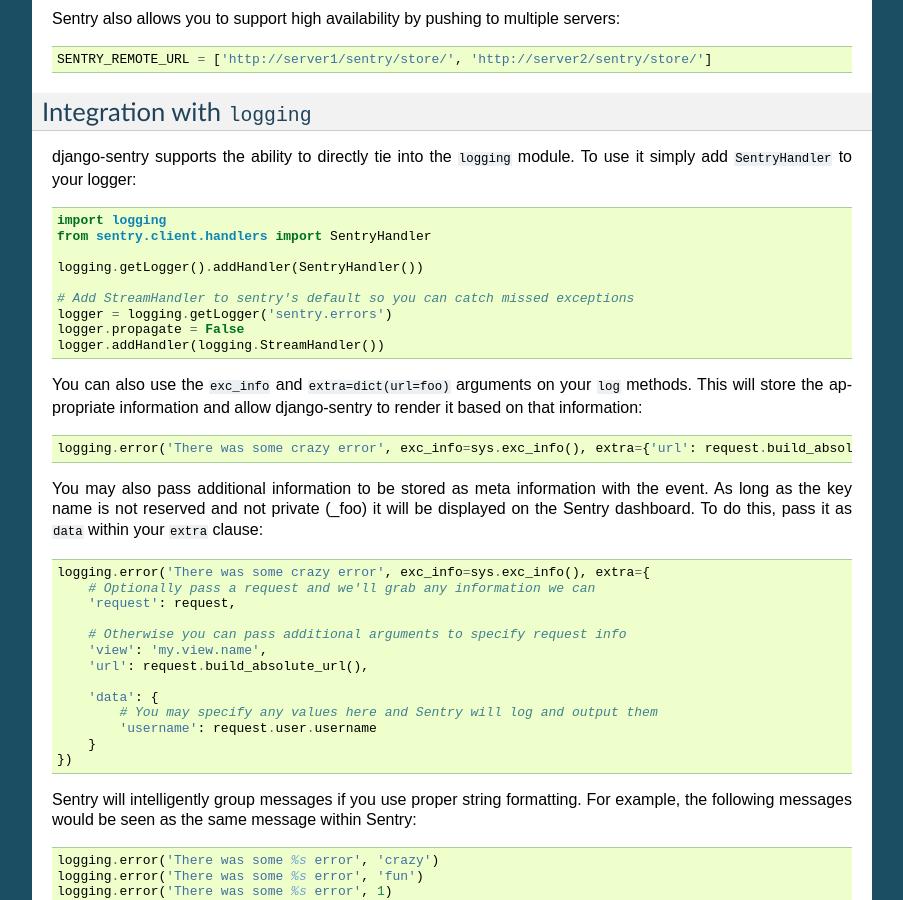
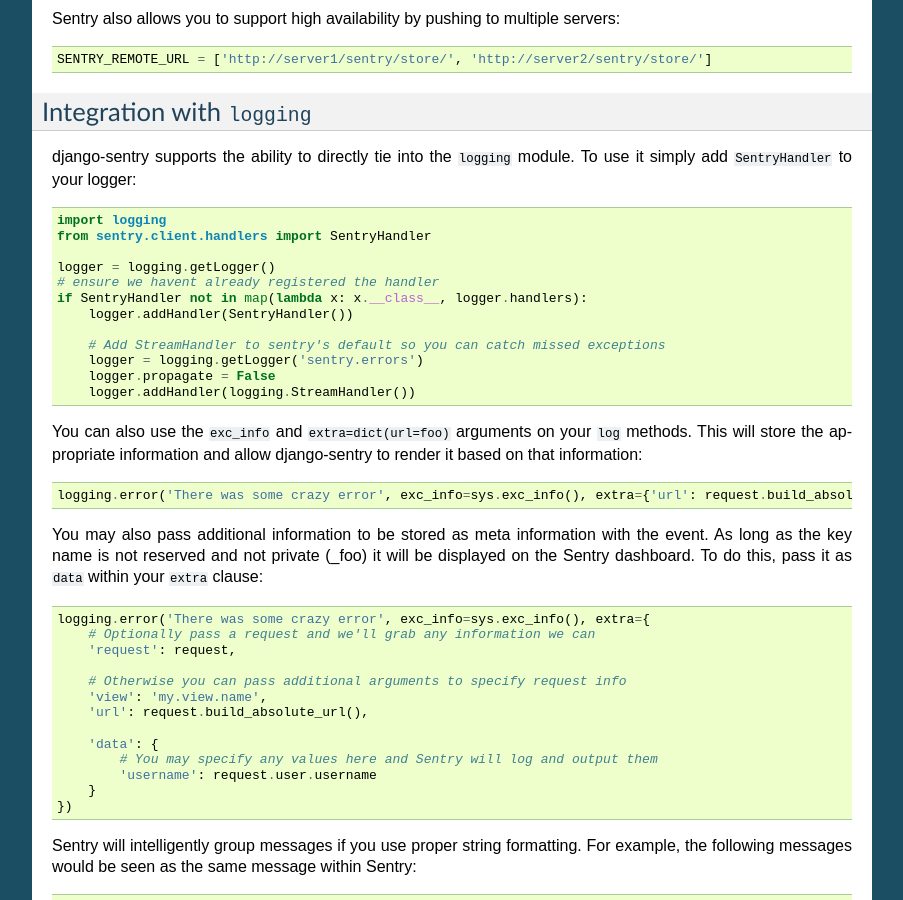
Before and after one commit to JohnFredok/apm-agent-python, a Sphinx documentation site: the page built from docs/config.rst, in a window 1280 px wide and 900 px high, scrolled down 697 px. Shown: the whole window, without its empty margins (198-1101 px from the left). Built offline with Sphinx 7.4.7, drawn with Linux system fonts in a browser that asks for light colours.

Commit message:
Update docs to reflect better logging checks (fixes GH-38)

```diff
--- a/docs/config.rst
+++ b/docs/config.rst
@@ -44,12 +44,15 @@
 	import logging
 	from sentry.client.handlers import SentryHandler
 
-	logging.getLogger().addHandler(SentryHandler())
+	logger = logging.getLogger()
+	# ensure we havent already registered the handler
+	if SentryHandler not in map(lambda x: x.__class__, logger.handlers):
+	    logger.addHandler(SentryHandler())
 
-	# Add StreamHandler to sentry's default so you can catch missed exceptions
-	logger = logging.getLogger('sentry.errors')
-	logger.propagate = False
-	logger.addHandler(logging.StreamHandler())
+	    # Add StreamHandler to sentry's default so you can catch missed exceptions
+	    logger = logging.getLogger('sentry.errors')
+	    logger.propagate = False
+	    logger.addHandler(logging.StreamHandler())
 
 You can also use the ``exc_info`` and ``extra=dict(url=foo)`` arguments on your ``log`` methods. This will store the appropriate information and allow django-sentry to render it based on that information::
 
```
